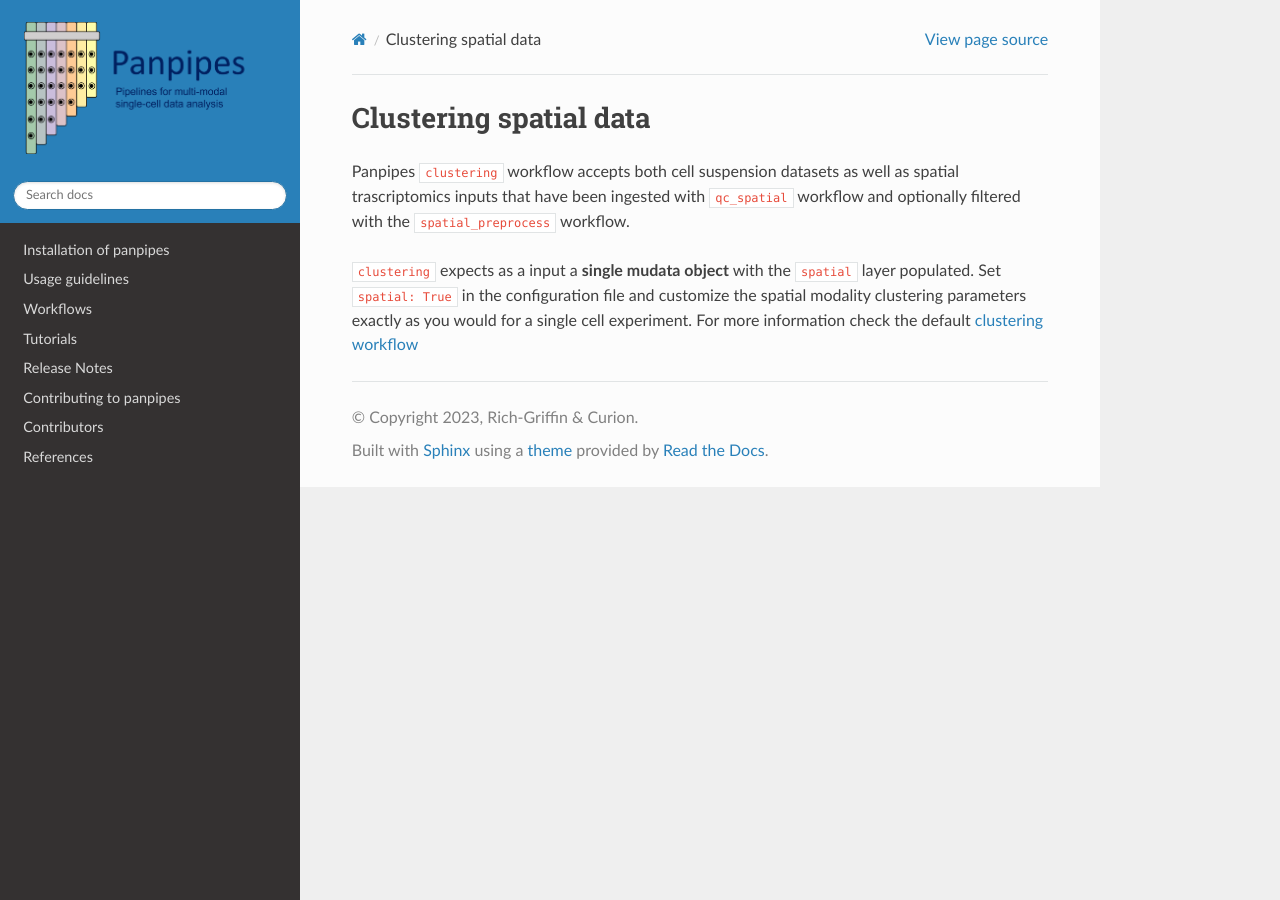
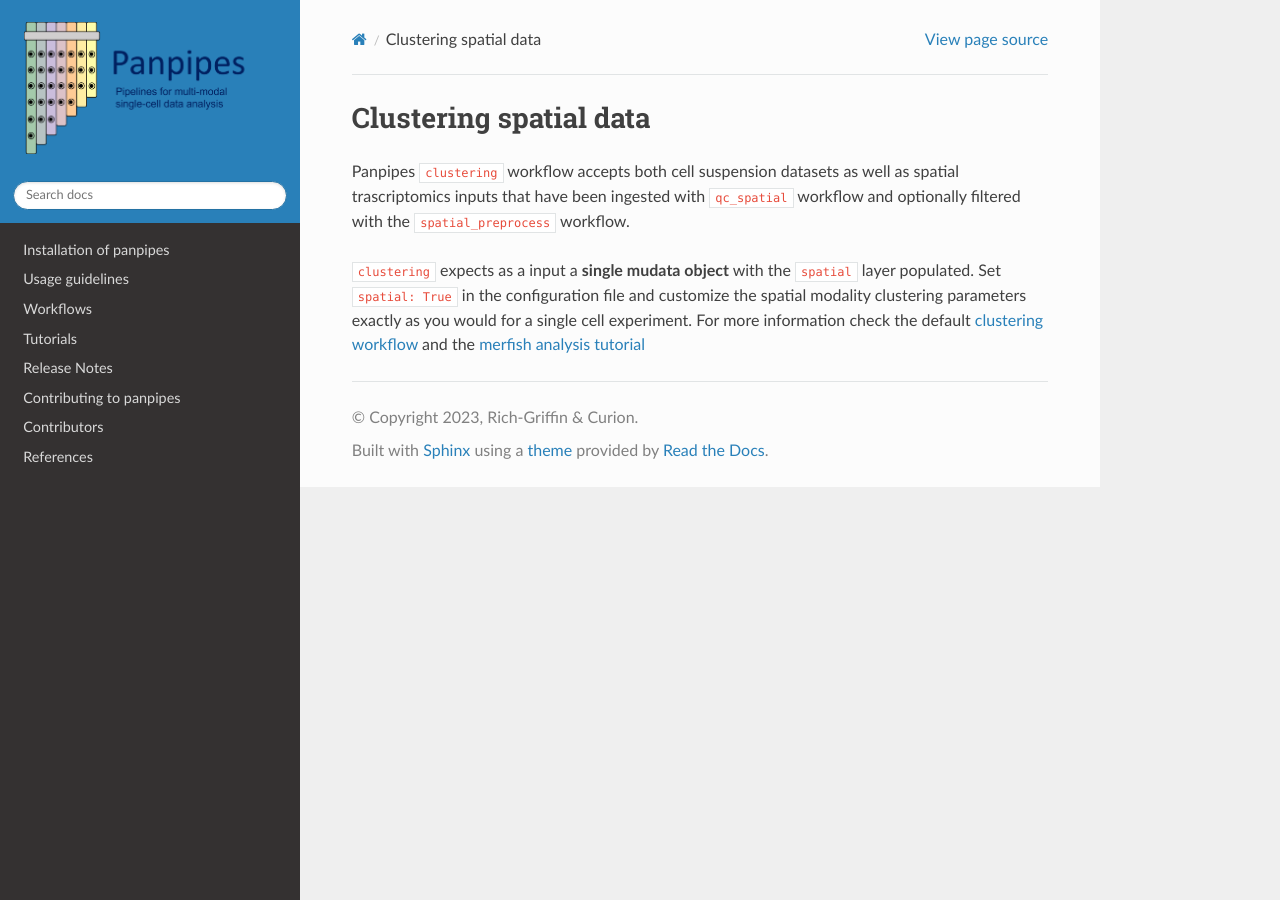
Before and after one commit to DendrouLab/panpipes, a Sphinx documentation site: the page built from docs/workflows/clustering_spatial.md, in a window 1280 px wide. Built offline with Sphinx 7.4.7 and the Read the Docs theme 2.0.0, drawn with Linux system fonts in a browser that asks for light colours.

Commit message:
added link to tutorial

```diff
--- a/docs/workflows/clustering_spatial.md
+++ b/docs/workflows/clustering_spatial.md
@@ -4,4 +4,4 @@ Clustering spatial data
 Panpipes `clustering` workflow accepts both cell suspension datasets as well as spatial trascriptomics inputs that have been ingested with `qc_spatial` workflow and optionally filtered with the `spatial_preprocess` workflow.
 
 `clustering` expects as a input a **single mudata object** with the `spatial` layer populated.
-Set `spatial: True` in the configuration file and customize the spatial modality clustering parameters exactly as you would for a single cell experiment. For more information check the default [clustering workflow](./clustering.md)
+Set `spatial: True` in the configuration file and customize the spatial modality clustering parameters exactly as you would for a single cell experiment. For more information check the default [clustering workflow](./clustering.md) and the [merfish analysis tutorial](https://panpipes-tutorials.readthedocs.io/en/latest/ingesting_processing_merfish_data/merfish_analysis_with_panpipes.html)
```
